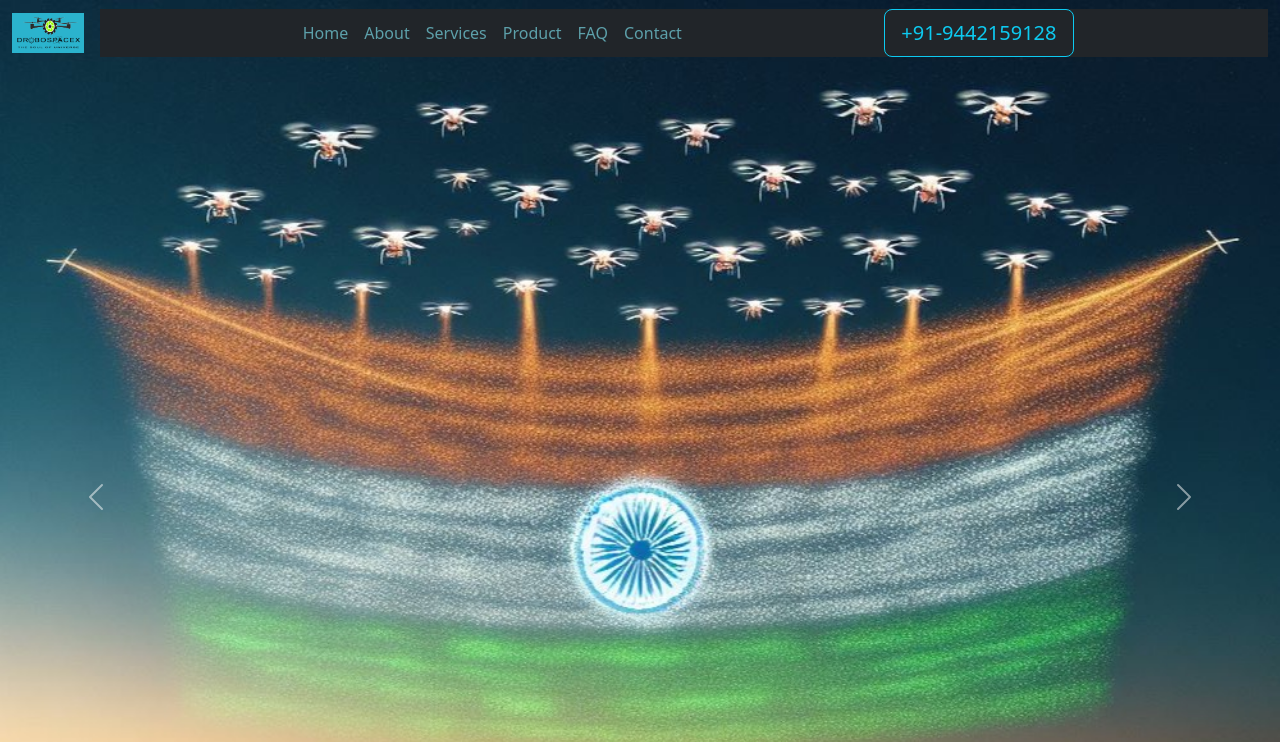
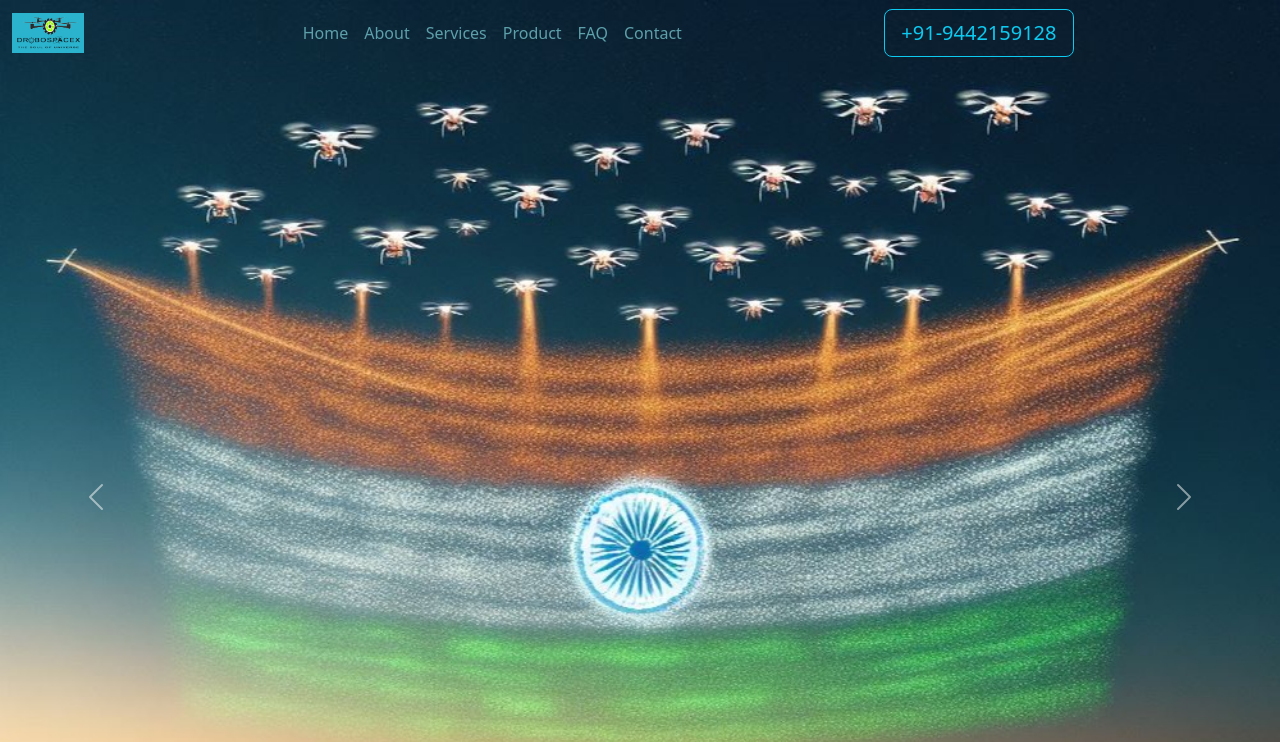
Before and after one commit to Sathishkumar1024/DroneTechnology, a plain HTML site: page index.html in a window 1280 px wide. Shown: the top 742 px of the page. Drawn offline with nearby package versions, Linux system fonts and the light colour scheme.

Commit message:
Update index.html

```diff
--- a/index.html
+++ b/index.html
@@ -28,7 +28,7 @@
             <span class="navbar-toggler-icon"></span>
         </button>
 
-        <div class="collapse navbar-collapse bg-dark" id="navbarSupportedContent">
+        <div class="collapse navbar-collapse" id="navbarSupportedContent">
             <ul class="navbar-nav ms-auto me-auto">
 
               <li class="nav-item">
```
